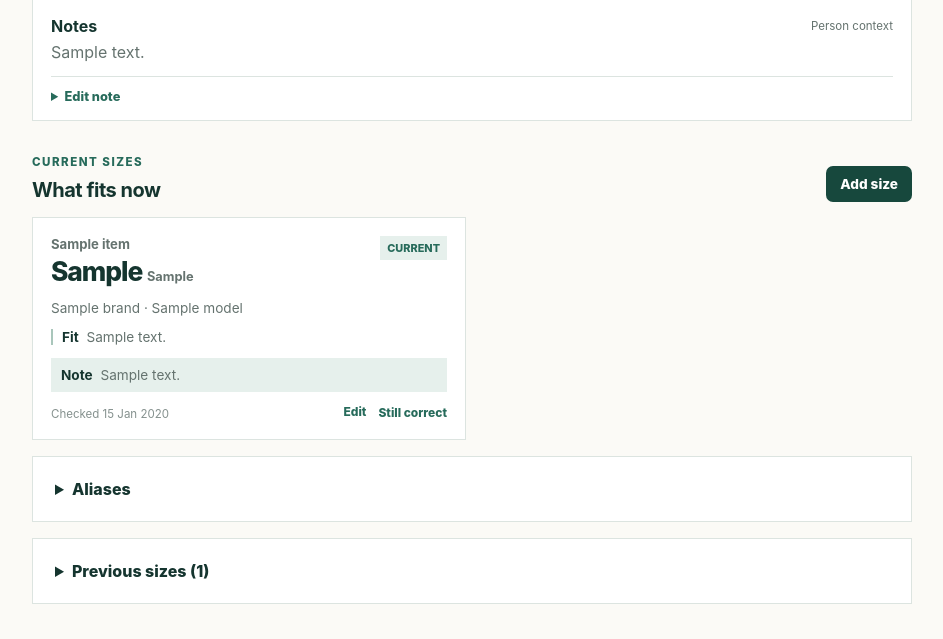
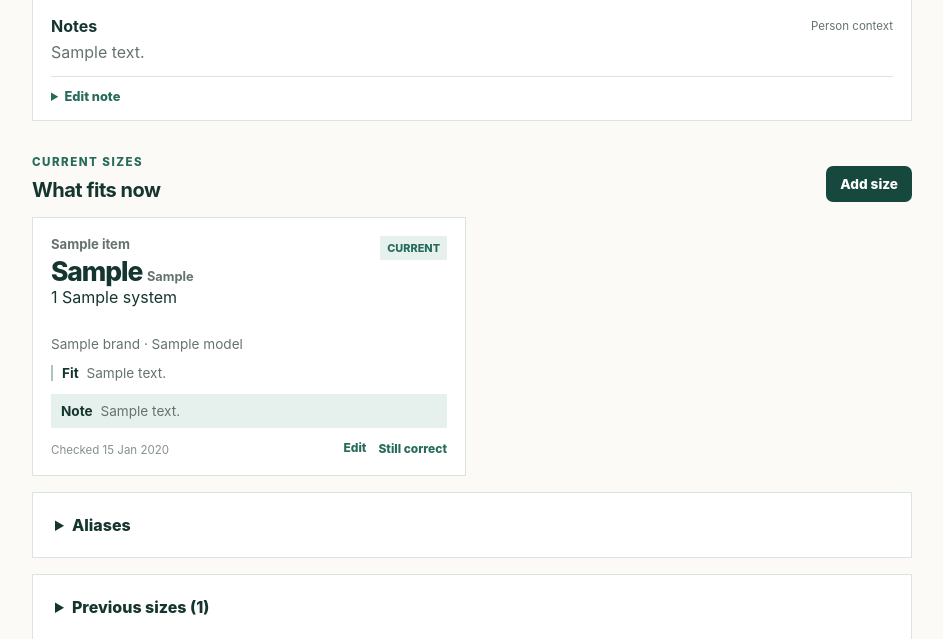
Before and after one commit to teranchristian/size-note, a FastAPI app: template size_note/templates/person_detail.html in a window 1280 px wide. Shown: the part 262-901 px from the top of the page, without its empty margins (168-1111 px from the left). Before the commit the page ends 866 px from the top, so only its background shows below. Run offline with FastAPI, Linux system fonts and the light colour scheme; the template is opened without the code that fills it: most values are stand-ins (such as "Sample title", 1, 10 or a date in 2020).

Commit message:
Show grouped size representations

```diff
--- a/size_note/templates/person_detail.html
+++ b/size_note/templates/person_detail.html
@@ -43,6 +43,13 @@
             <div>
               <p class="item-name">{{ record.item }}</p>
               <p class="size-value">{{ record.size_value }}{% if record.size_system %} <span>{{ record.size_system }}</span>{% endif %}</p>
+              {% if record.equivalents %}
+                <p class="size-equivalents">
+                  {% for equivalent in record.equivalents %}
+                    <span>{{ equivalent['size'] }}{% if equivalent.get('system') %} {{ equivalent['system'] }}{% endif %}</span>{% if not loop.last %} · {% endif %}
+                  {% endfor %}
+                </p>
+              {% endif %}
             </div>
             {% if review and review.status != 'current' %}
               <span class="status {{ review.status }}">{% if review.status == 'due' %}Review now{% else %}Review soon{% endif %}</span>
@@ -86,7 +93,15 @@
       <div class="history-list">
         {% for record in history %}
           <div class="history-row">
-            <div><strong>{{ record.item }} · {{ record.size_value }}</strong><span>{{ record.size_system or 'No system' }} · checked {{ record.verified_at.strftime('%d %b %Y') }}</span></div>
+            <div>
+              <strong>{{ record.item }} · {{ record.size_value }}{% if record.size_system %} {{ record.size_system }}{% endif %}</strong>
+              <span>
+                {% if record.equivalents %}
+                  Also {% for equivalent in record.equivalents %}{{ equivalent['size'] }}{% if equivalent.get('system') %} {{ equivalent['system'] }}{% endif %}{% if not loop.last %}, {% endif %}{% endfor %} ·
+                {% endif %}
+                checked {{ record.verified_at.strftime('%d %b %Y') }}
+              </span>
+            </div>
             <a href="{{ url_for('edit_size', person_id=person.id, size_id=record.id) }}">Edit</a>
           </div>
         {% endfor %}
```
